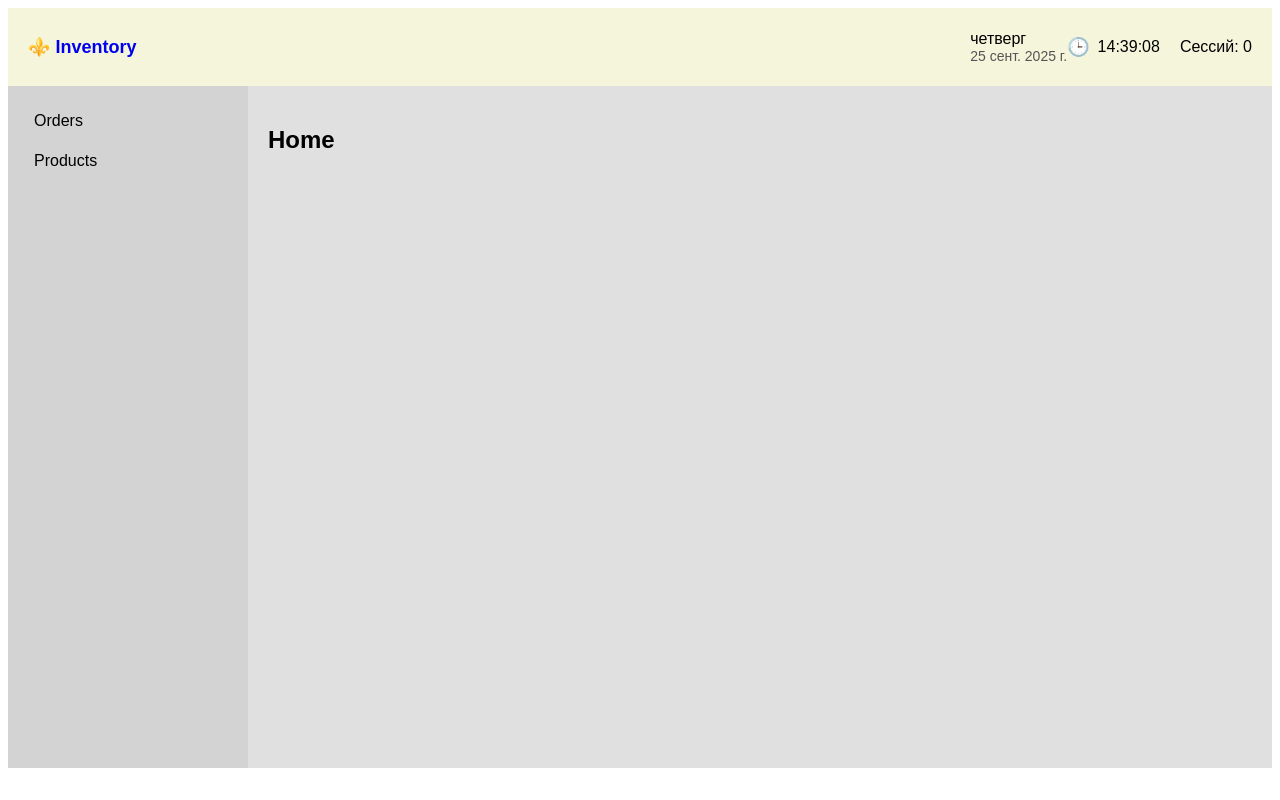
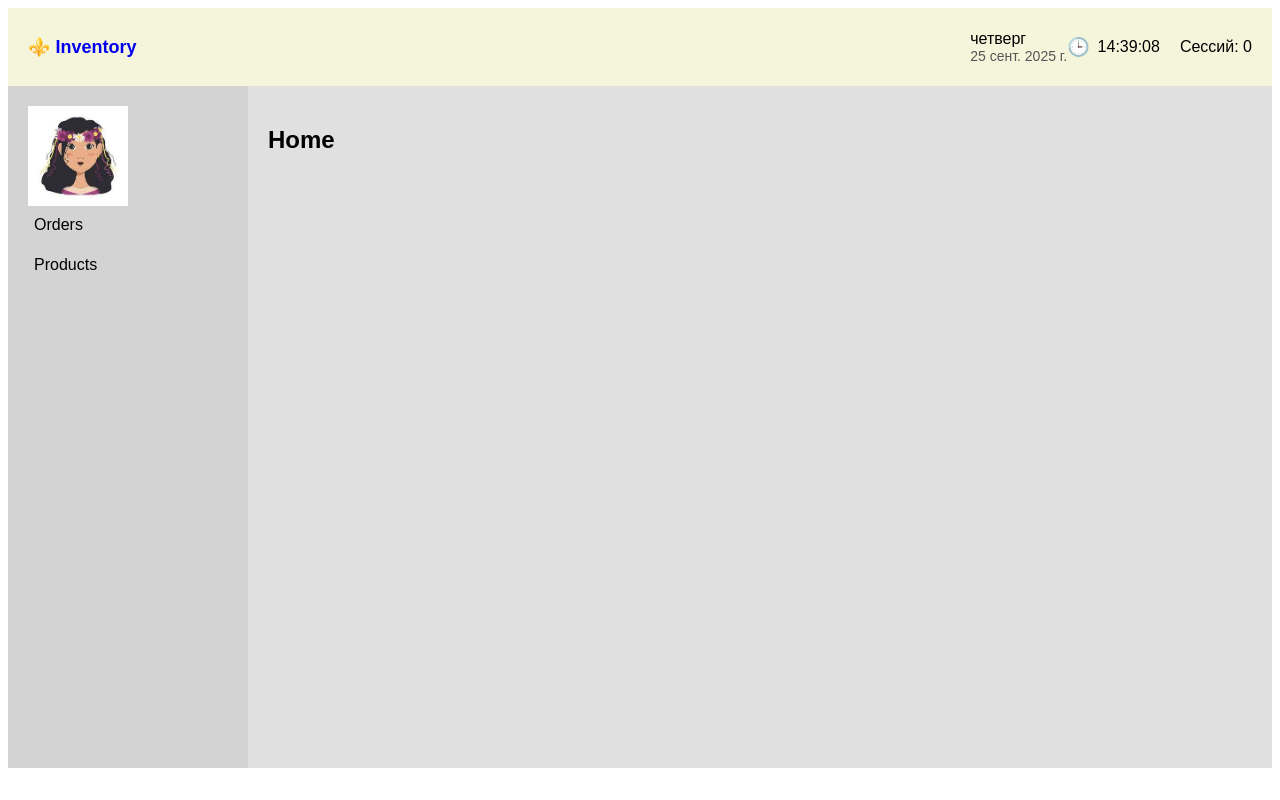
Before and after one commit to Vasilievkosta/mustBedone, a React (Vite) app in the folder client/: page / in a window 1280 px wide. Built offline with nearby package versions, Linux system fonts and the light colour scheme; no server answers.

Commit message:
chore: changed readme.md

```diff
--- a/client/src/components/NavigationMenu/NavigationMenu.tsx
+++ b/client/src/components/NavigationMenu/NavigationMenu.tsx
@@ -1,8 +1,10 @@
 import { NavLink } from "react-router-dom"
+import photo from "../../assets/avaGirl.jpg"
 
 export const NavigationMenu = () => {
   return (
     <div className="sidebar">
+      <img style={{ width: "100px" }} src={photo} />
       <NavLink to="/orders" className={({ isActive }) => (isActive ? "active" : "")}>
         Orders
       </NavLink>
```
Also changed, not shown: client/src/assets/avaGirl.jpg (added), 1 other file (tests, documents, lock files or other folders).
